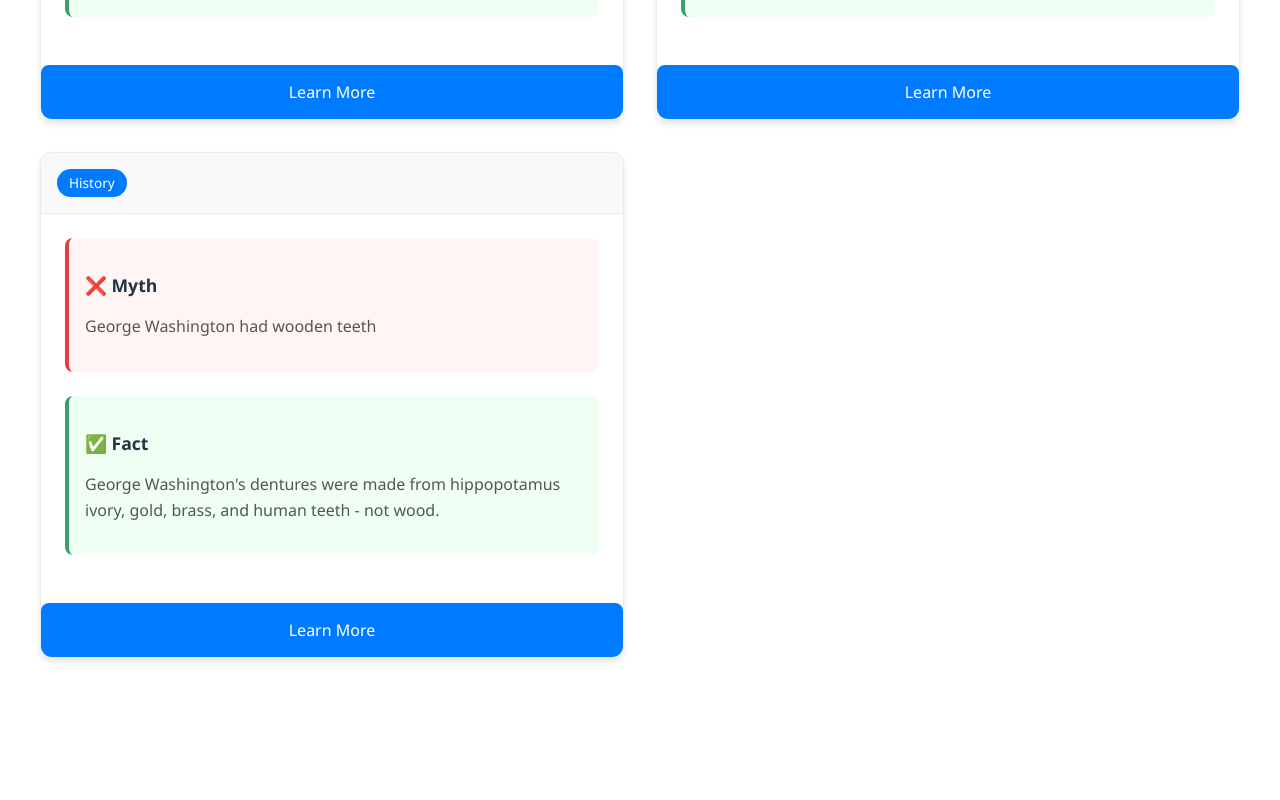
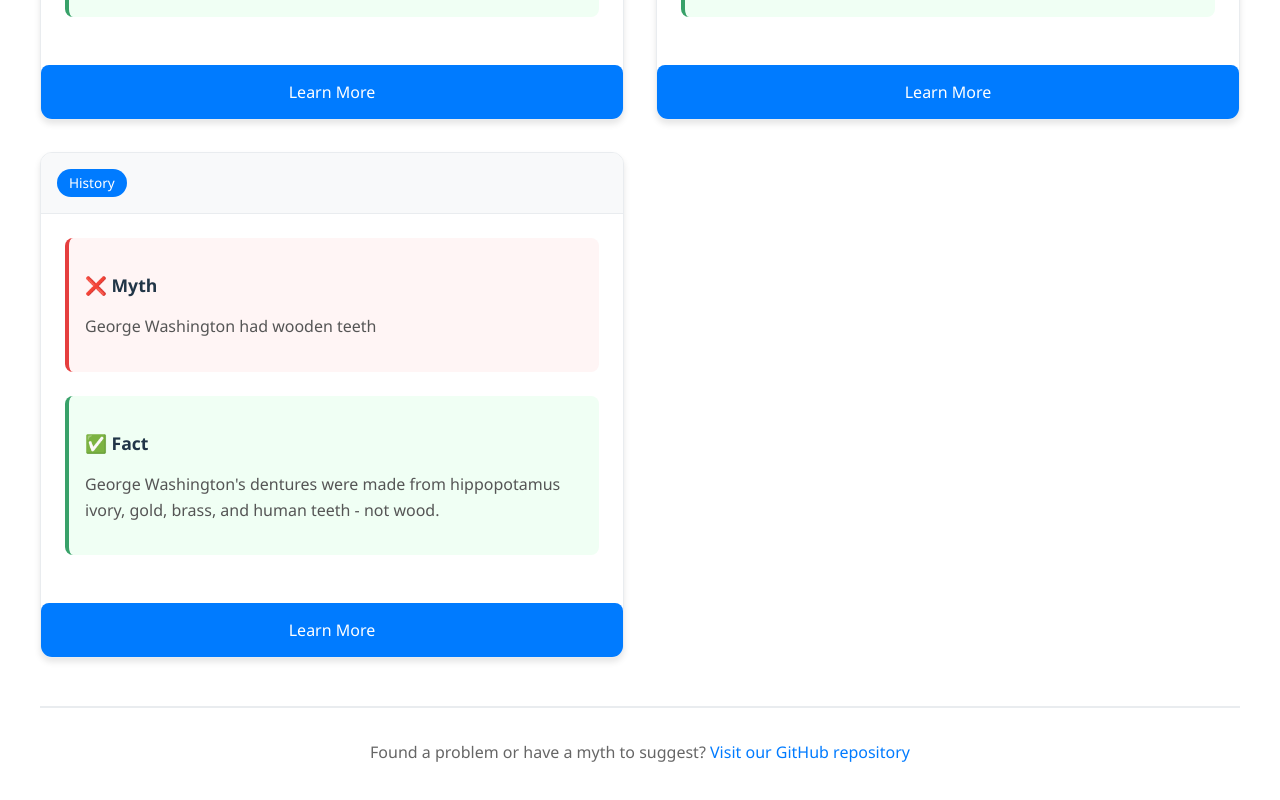
Before and after one commit to rpherbig/school-myths, a React (Vite) app in the folder school-myths-app/: page / in a window 1280 px wide. Shown: the part 4624-5424 px from the top of the page. Before the commit the page ends 5314 px from the top, so only its background shows below. Built offline with nearby package versions, Linux system fonts and the light colour scheme.

Commit message:
Add GitHub repository link in footer
Co-authored-by: rpherbig <1181607+rpherbig@users.noreply.github.com>

```diff
--- a/school-myths-app/src/App.css
+++ b/school-myths-app/src/App.css
@@ -450,3 +450,46 @@
     font-size: 0.9rem;
   }
 }
+
+.app-footer {
+  text-align: center;
+  margin-top: 3rem;
+  padding: 2rem 1rem;
+  border-top: 2px solid #e9ecef;
+}
+
+.app-footer p {
+  color: #666;
+  font-size: 1rem;
+  margin: 0;
+}
+
+.github-link {
+  color: #007bff;
+  text-decoration: none;
+  font-weight: 500;
+  transition: color 0.2s ease;
+}
+
+.github-link:hover {
+  color: #0056b3;
+  text-decoration: underline;
+}
+
+@media (prefers-color-scheme: dark) {
+  .app-footer {
+    border-top-color: #404040;
+  }
+
+  .app-footer p {
+    color: #cccccc;
+  }
+
+  .github-link {
+    color: #63b3ed;
+  }
+
+  .github-link:hover {
+    color: #90cdf4;
+  }
+}
--- a/school-myths-app/src/App.jsx
+++ b/school-myths-app/src/App.jsx
@@ -125,6 +125,20 @@ function App() {
           />
         ))}
       </main>
+
+      <footer className="app-footer">
+        <p>
+          Found a problem or have a myth to suggest?{' '}
+          <a
+            href="https://github.com/rpherbig/school-myths"
+            target="_blank"
+            rel="noopener noreferrer"
+            className="github-link"
+          >
+            Visit our GitHub repository
+          </a>
+        </p>
+      </footer>
     </div>
   )
 }
```
